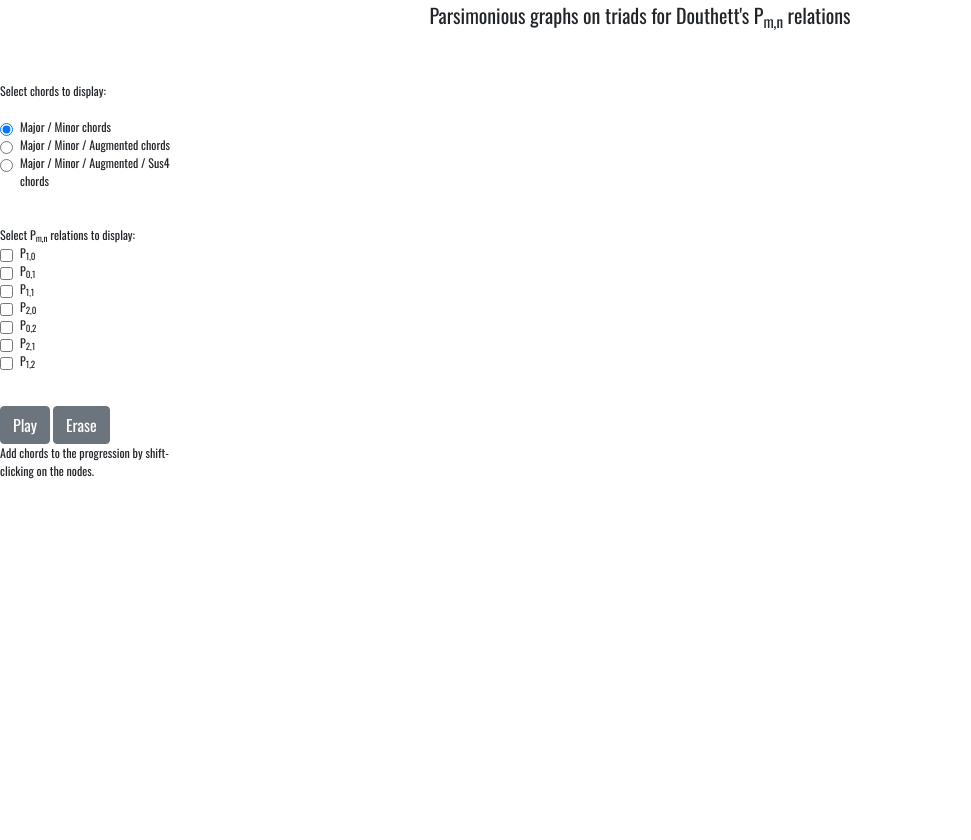
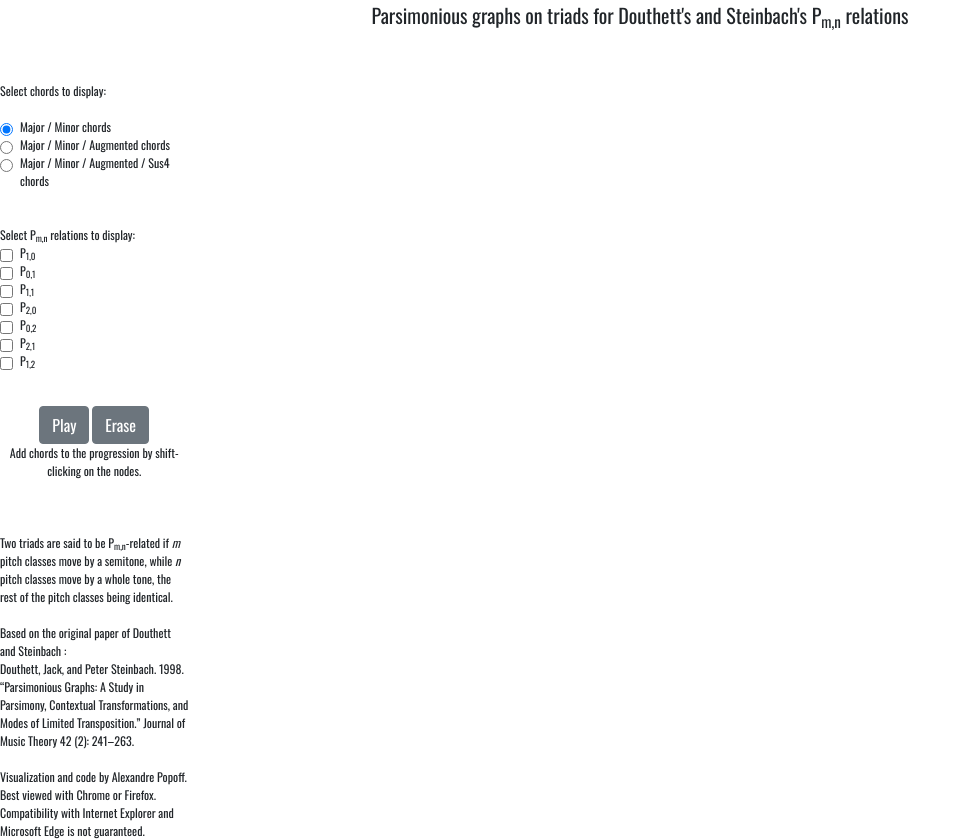
Before and after one commit to AlexPof/interactive_mathmusic, a plain HTML site: page docs/Pmn_graphs/pmn_graphs.html in a window 1280 px wide. Shown: the whole page, without its empty margins (0-971 px from the left). Before the commit the page ends 800 px from the top, so only its background shows below. Drawn offline with nearby package versions, Linux system fonts and the light colour scheme; a script that the page names is missing.

Commit message:
[ADD] ReadMe

```diff
--- a/docs/Pmn_graphs/pmn_graphs.html
+++ b/docs/Pmn_graphs/pmn_graphs.html
@@ -41,7 +41,7 @@
     </head>
     <body>
       <center>
-      <p style="font-size:20px;">Parsimonious graphs on triads for Douthett's P<sub>m,n</sub> relations</p><br><br>
+      <p style="font-size:20px;">Parsimonious graphs on triads for Douthett's and Steinbach's P<sub>m,n</sub> relations</p><br><br>
     </center>
       <div class="container-auto">
         <div class="row">
@@ -112,14 +112,28 @@
             <!-- DEFINING BUTTONS FOR PLAYING PROGRESSIONS -->
 
             <br><br>
+            <center>
               <button type="button" class="btn btn-secondary" onClick="playProgression();">Play</button>
               <button type="button" class="btn btn-secondary" onClick="eraseProgression();">Erase</button>
               <br>
               Add chords to the progression by shift-clicking on the nodes.
-
+            </center>
+              <br><br><br>
+              Two triads are said to be P<sub>m,n</sub>-related if <i>m</i> pitch classes move by a semitone,
+              while <i>n</i> pitch classes move by a whole tone, the rest of the pitch classes being identical.
+              <br><br>
+              Based on the original paper of Douthett and Steinbach :
+              <br>
+              Douthett, Jack, and Peter Steinbach. 1998. “Parsimonious Graphs: A Study in Parsimony, Contextual Transformations, and Modes of Limited Transposition.” Journal of Music Theory 42 (2): 241–263.
+              <br><br>
+              Visualization and code by Alexandre Popoff.
+              <br>
+              Best viewed with Chrome or Firefox. Compatibility with Internet Explorer and Microsoft Edge is not guaranteed.
         </div>
         <div class="col-sm">
+          <center>
           <svg id="MAINSVG"></svg>
+        </center>
         </div>
       </div>
     </div>
```
Also changed, not shown: 1 other file.
